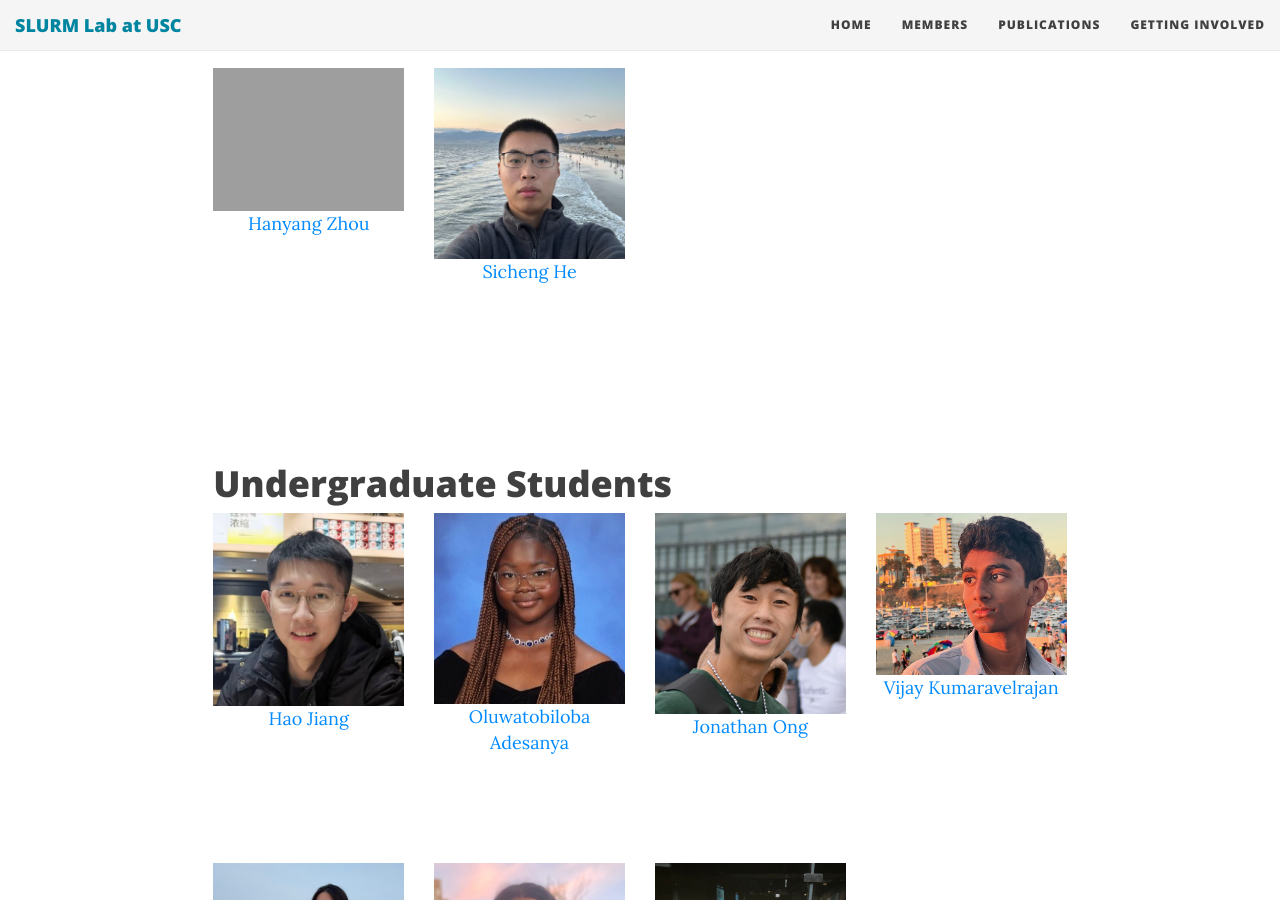
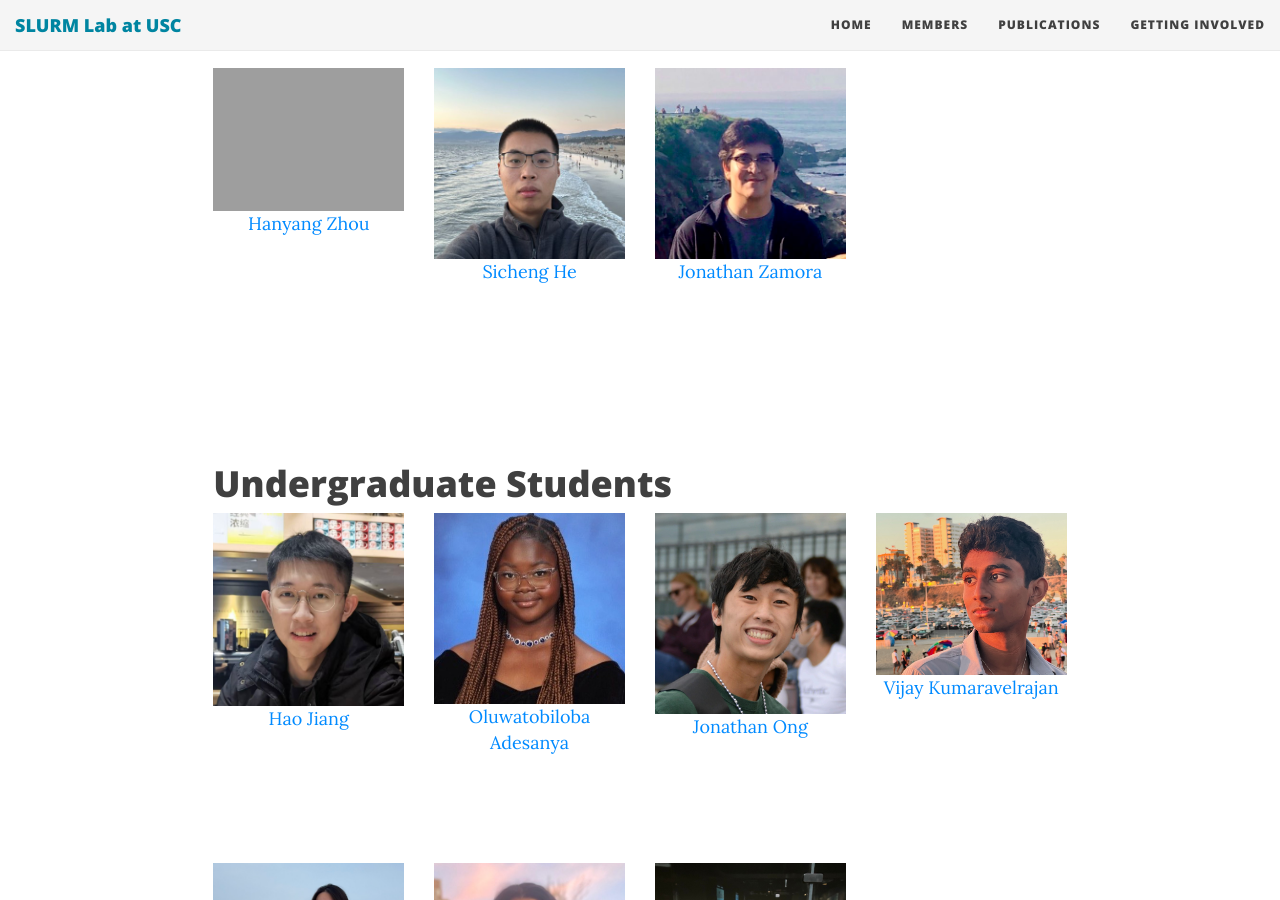
Before and after one commit to slurm-lab-usc/slurm-lab-usc.github.io, a Jekyll site: the page built from members.md, in a window 1280 px wide and 900 px high, scrolled down 1395 px. Built offline with Jekyll 4.4.1, drawn with Linux system fonts in a browser that asks for light colours; nearby versions of some CDN libraries.

Commit message:
add Jonathan Zamora to members.md

```diff
--- a/members.md
+++ b/members.md
@@ -54,6 +54,9 @@
           - name: Sicheng He
             photo_url: https://slurm-lab-usc.github.io/img/people/hesicheng.jpg
             web_url: https://hesic73.github.io/
+          - name: Jonathan Zamora
+            photo_url: https://slurm-lab-usc.github.io/img/people/jonzamora.jpg
+            web_url: https://jonzamora.dev/
 
   - name: Undergraduate Students
     list:
```
Also changed, not shown: img/people/jonzamora.jpg (added).
